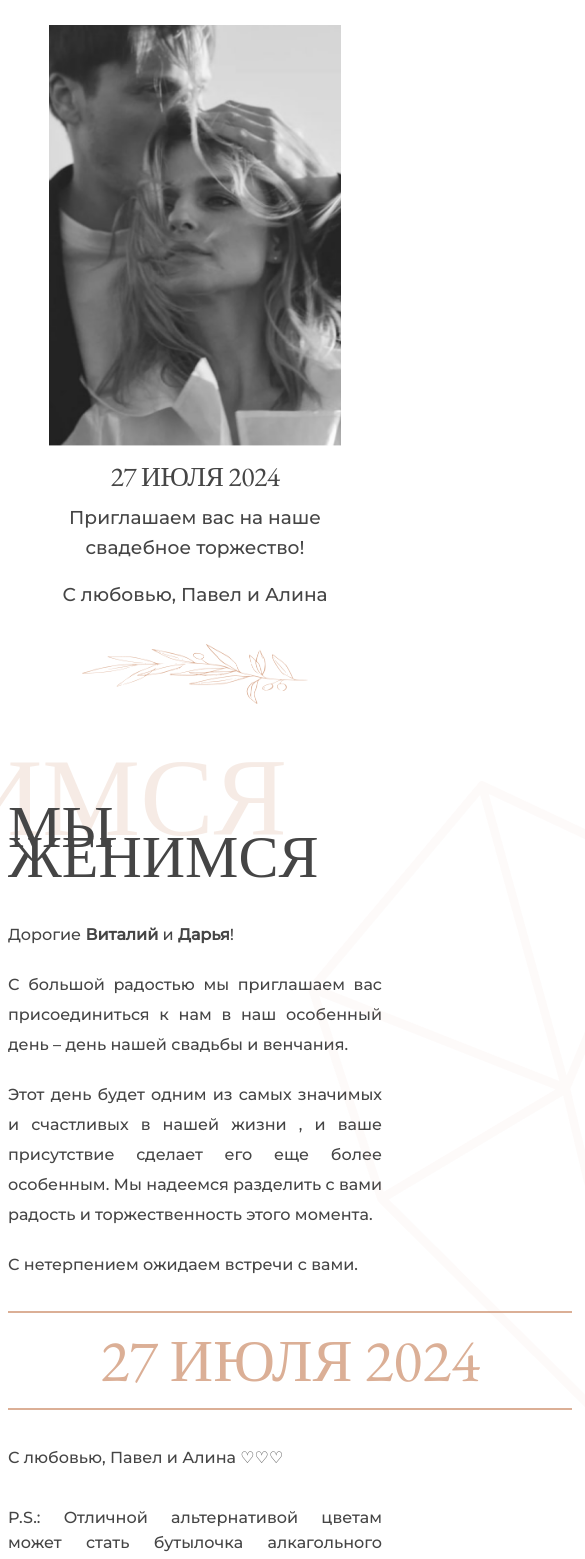
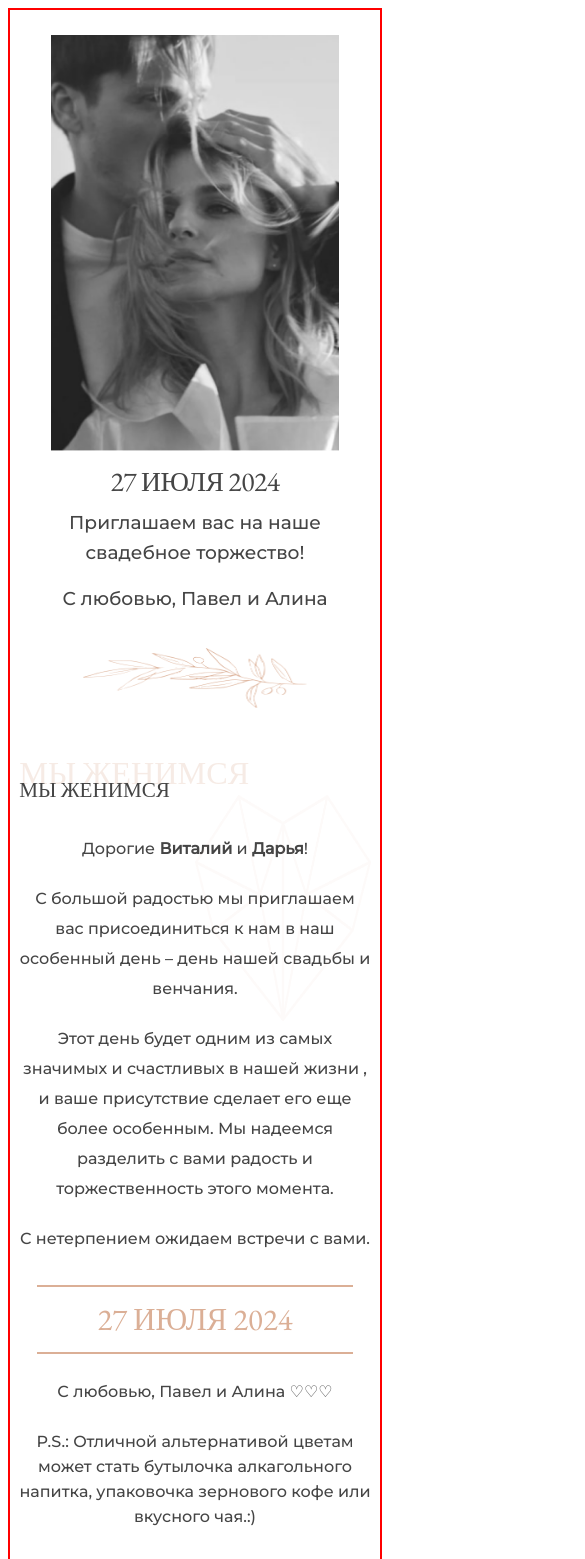
Before and after one commit to DmitriyVoronovich/Wedding-invitation, a Next.js app: page / in a window 390 px wide. Shown: the top 1559 px of the page, 585 px wide, since content can reach past the window. Built offline with nearby package versions, Linux system fonts and the light colour scheme; a web font is replaced by a local one.

Commit message:
added adaptive to second section

```diff
--- a/app/Components/SectionOne/sectionOne.module.css
+++ b/app/Components/SectionOne/sectionOne.module.css
@@ -71,15 +71,15 @@
 
 @media screen and (min-width: 1540px) {
     .one_title {
-        font-size: calc((60vw - 360px) / (1440 - 360) * (86 - 26) + 26px);
+        font-size: 86px;
     }
 
     .one_description {
-        font-size: calc((60vw - 360px) / (1440 - 360) * (40 - 18) + 18px);
+        font-size: 40px;
     }
 
     .one_text {
-        font-size: calc((60vw - 360px) / (1440 - 360) * (40 - 18) + 18px);
+        font-size: 40px;
     }
 }
 
--- a/app/Components/SectionThree/SectionThree.tsx
+++ b/app/Components/SectionThree/SectionThree.tsx
@@ -54,7 +54,6 @@ export default function SectionThree() {
                 <div className={s.line}></div>
                 <div className={s.end_point}></div>
                 {data.map((item) => {
-
                     return (
                         <div className={`${s.wrapper} ${item.class}`} key={item.id}>
                             <div className={`${s.text_container} ${item.class}`}
--- a/app/Components/SectionThree/sectionThree.module.css
+++ b/app/Components/SectionThree/sectionThree.module.css
@@ -12,7 +12,7 @@
     color: #454545;
     text-align: start;
     font-family: EB Garamond, serif;
-    font-size: 60px;
+    font-size: calc((100vw - 360px) / (1440 - 360) * (60 - 20) + 20px);
     font-style: normal;
     font-weight: 400;
     line-height: 30px;
@@ -27,7 +27,7 @@
     width: 100%;
     color: rgba(219, 175, 150, 0.25);
     font-family: EB Garamond, serif;
-    font-size: 110px;
+    font-size: calc((100vw - 360px) / (1440 - 360) * (110 - 30) + 30px);
     font-style: normal;
     font-weight: 400;
     line-height: 30px;
@@ -35,7 +35,7 @@
 }
 
 .small_heard {
-    margin-top: 47px;
+    margin: 47px 0 20px;
 }
 
 .container {
@@ -43,7 +43,7 @@
     display: flex;
     flex-direction: column;
     align-items: center;
-    margin-top: 40px;
+    padding-top: 40px;
 }
 
 .start_point {
@@ -66,7 +66,7 @@
 
 .line {
     position: absolute;
-    top: 52%;
+    top: 50%;
     width: 80%;
     border: 2px solid black;
     transform: rotate(90deg)
@@ -142,3 +142,143 @@
     left: 0;
     z-index: 0;
 }
+
+@media screen and (min-width: 1540px) {
+    .section_title {
+        font-size: 60px;
+    }
+
+    .second_title {
+        font-size: 110px;
+    }
+
+    .name {
+        font-size: 40px;
+    }
+
+    .time {
+        font-size: 40px;
+    }
+
+    .place {
+        font-size: 20px;
+    }
+}
+
+@media screen and (max-width: 768px) {
+
+    .section_container {
+        margin: 67px auto 0;
+    }
+
+    .second_title {
+        width: 100%;
+        left: -50px;
+        top: -20px;
+    }
+
+    .text_container {
+        max-width: 575px;
+        gap: 10px;
+        line-height: 30px;
+        margin-top: 29px;
+    }
+
+    .section_date {
+        width: 80%;
+        font-size: calc((100vw - 360px) / (1440 - 360) * (60 - 30) + 30px);
+        line-height: 25px;
+        padding: 25px 0;
+        margin: 21px 0 0 0;
+    }
+
+    .section_text {
+        line-height: 25px;
+        margin: 25px 0 0 0;
+    }
+
+    .section_svg {
+        width: 70%;
+        height: 70%;
+        top: -30px;
+        left: 250px;
+        z-index: 0;
+    }
+}
+
+@media screen and (max-width: 576px) {
+    .section_container {
+        max-width: 95%;
+        margin: 127px auto 0;
+    }
+
+    .second_title {
+        left: 0;
+        top: -17px;
+    }
+
+    .text_container {
+        gap: 10px;
+        line-height: 30px;
+        margin-top: 29px;
+    }
+
+    .section_date {
+        line-height: 15px;
+        border-top: 2px solid #DBAF96;
+        border-bottom: 2px solid #DBAF96;
+        padding: 25px 0;
+        margin: 31px 0 0 0;
+    }
+
+    .section_text {
+        font-size: 16px;
+        font-style: normal;
+        line-height: 25px;
+        margin: 31px 0 0 0;
+    }
+
+    .section_svg {
+        width: 60%;
+        height: 50%;
+        top: 0;
+        left: 170px;
+    }
+}
+
+@media screen and (max-width: 450px) {
+
+    .section_container {
+        max-width: 95%;
+        margin: 67px auto 0;
+    }
+
+    .text_container {
+        max-width: 100%;
+        gap: 20px;
+        color: #454545;
+        text-align: center;
+        line-height: 30px;
+        margin-top: 29px;
+    }
+
+    .section_date {
+        width: 90%;
+        color: #DBAF96;
+        text-align: center;
+        margin: 31px auto 0;
+    }
+
+    .section_text {
+        text-align: center;
+        margin: 25px auto 0;
+    }
+
+    .section_svg {
+        width: 50%;
+        height: 30%;
+        top: 20px;
+        left: 50%;
+        z-index: 0;
+    }
+}
--- a/app/Components/SectionTwo/sectionTwo.module.css
+++ b/app/Components/SectionTwo/sectionTwo.module.css
@@ -11,7 +11,7 @@
     color: #454545;
     text-align: start;
     font-family: EB Garamond, serif;
-    font-size: 60px;
+    font-size: calc((100vw - 360px) / (1440 - 360) * (60 - 20) + 20px);
     font-style: normal;
     font-weight: 400;
     line-height: 30px;
@@ -26,7 +26,7 @@
     top: -30px;
     color: rgba(219, 175, 150, 0.25);
     font-family: EB Garamond, serif;
-    font-size: 110px;
+    font-size: calc((100vw - 360px) / (1440 - 360) * (110 - 30) + 30px);
     font-style: normal;
     font-weight: 400;
     line-height: 30px;
@@ -85,3 +85,133 @@
     left: 300px;
     z-index: 0;
 }
+
+@media screen and (min-width: 1540px) {
+    .section_title {
+        font-size: 60px;
+    }
+    .second_title {
+        font-size: 110px;
+    }
+    .section_date {
+        font-size: 60px;
+    }
+}
+
+@media screen and (max-width: 768px) {
+
+    .section_container {
+        margin: 67px auto 0;
+    }
+
+    .second_title {
+        width: 100%;
+        left: -50px;
+        top: -20px;
+    }
+
+    .text_container {
+        max-width: 575px;
+        gap: 10px;
+        line-height: 30px;
+        margin-top: 29px;
+    }
+
+    .section_date {
+        width: 80%;
+        font-size: calc((100vw - 360px) / (1440 - 360) * (60 - 30) + 30px);
+        line-height: 25px;
+        padding: 25px 0;
+        margin: 21px 0 0 0;
+    }
+
+    .section_text {
+        line-height: 25px;
+        margin: 25px 0 0 0;
+    }
+
+    .section_svg {
+        width: 70%;
+        height: 70%;
+        top: -30px;
+        left: 250px;
+        z-index: 0;
+    }
+}
+
+@media screen and (max-width: 576px) {
+    .section_container {
+        max-width: 95%;
+        margin: 127px auto 0;
+    }
+
+    .second_title {
+        left: 0;
+        top: -17px;
+    }
+
+    .text_container {
+        gap: 10px;
+        line-height: 30px;
+        margin-top: 29px;
+    }
+
+    .section_date {
+        line-height: 15px;
+        border-top: 2px solid #DBAF96;
+        border-bottom: 2px solid #DBAF96;
+        padding: 25px 0;
+        margin: 31px 0 0 0;
+    }
+
+    .section_text {
+        font-size: 16px;
+        font-style: normal;
+        line-height: 25px;
+        margin: 31px 0 0 0;
+    }
+
+    .section_svg {
+        width: 60%;
+        height: 50%;
+        top: 0;
+        left: 170px;
+    }
+}
+
+@media screen and (max-width: 450px) {
+
+    .section_container {
+        max-width: 95%;
+        margin: 67px auto 0;
+    }
+
+    .text_container {
+        max-width: 100%;
+        gap: 20px;
+        color: #454545;
+        text-align: center;
+        line-height: 30px;
+        margin-top: 29px;
+    }
+
+    .section_date {
+        width: 90%;
+        color: #DBAF96;
+        text-align: center;
+        margin: 31px auto 0;
+    }
+
+    .section_text {
+        text-align: center;
+        margin: 25px auto 0;
+    }
+
+    .section_svg {
+        width: 50%;
+        height: 30%;
+        top: 20px;
+        left: 50%;
+        z-index: 0;
+    }
+}
--- a/app/page.module.css
+++ b/app/page.module.css
@@ -1,4 +1,5 @@
 .main {
     max-width: 1440px;
     margin: 0 auto;
+    border: 2px solid red;
 }
```
